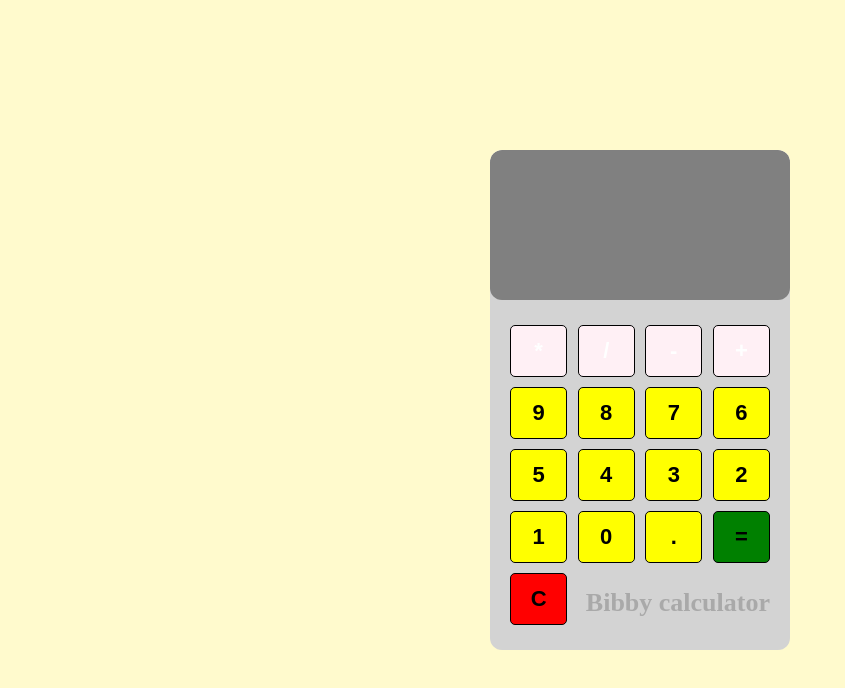
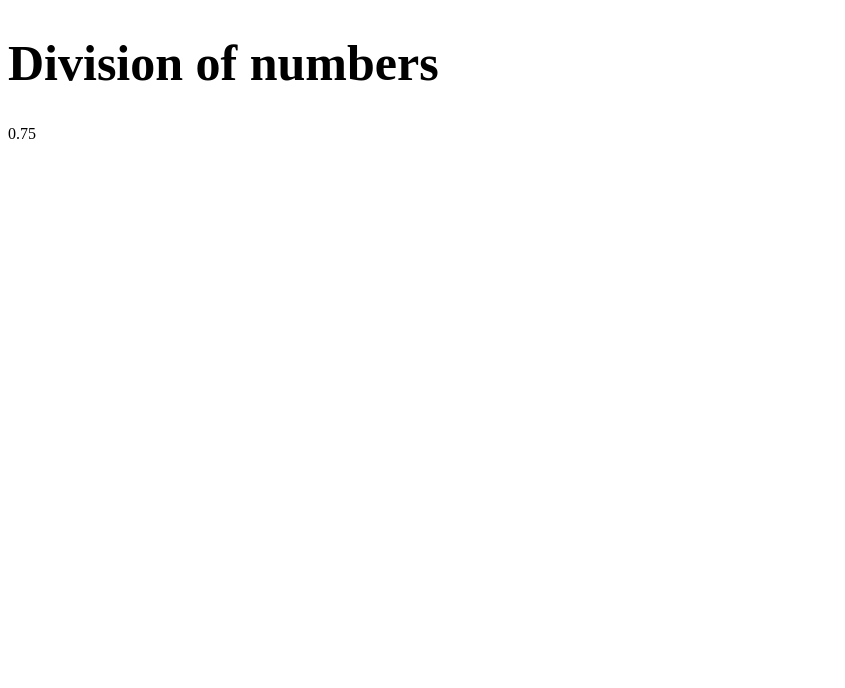
Before and after one commit to Basit403/javascripts-pratics, a plain HTML site: page javascripts pratice/index.html in a window 1280 px wide. Shown: the whole page, without its empty margins (0-845 px from the left). Drawn offline with Linux system fonts and the light colour scheme.

Commit message:
new file

```diff
--- a/javascripts pratice/css/main.css
+++ b/javascripts pratice/css/main.css
@@ -1,76 +1,3 @@
-*{
-    margin: 0;
-    padding: 0;
-    box-sizing: border-box;
+h1{
+    font-size: 50px;
 }
-
-body{
-    min-height: 100vh;
-    background: lemonchiffon;
-    display: flex;
-    justify-content: center;
-    align-items: center;
-}
-
-.calculator{
-    width: 300px;
-    height: 500px;
-    background: lightgrey;
-    overflow: hidden;
-    border-radius: 12px ;
-}
-
-form input{
-    width: 100%;
-    height: 150px;
-    border: none;
-    border-radius: 12px;
-    color: white;
-    background: gray;
-    font-size: 2rem;
-    padding: 1rem;
-    text-align: right;
-    pointer-events: none;
-}
-
-.buttons{
-    display: flex;
-    flex-wrap: wrap;
-    justify-content: space-between;
-    padding: 20px;
-}
-
-button{
-    flex: 0 0 22%;
-    margin: 5px 0;
-    border: 1px solid black;
-    width: 60px;
-    height: 52px;
-    font-size: 22px;
-    font-weight: 600;
-    border-radius: 5px;
-    cursor: pointer;
-}
-
-.btn-yellow{
-    color: white;
-    background: lavenderblush;
-}
-
-.btn-grey{
-    background: yellow;
-}
-
-.btn-equal{
-    background-color: green;
-}
-
-.btn-clear{
-    background: red;
-}
-
-h1{
-    margin-top: 20px;
-    font-size: 26px;
-    color: darkgray;
-}
--- a/javascripts pratice/index.html
+++ b/javascripts pratice/index.html
@@ -4,42 +4,13 @@
 
     <head>
         <meta charset="utf-8">
-        <title>javascripts pratice!</title>
+        <title>My pratics</title>
         <link rel="stylesheet" type="text/css" href="css/main.css">
     </head>
 
     <body>
-        <section class="calculator">
-            <form>
-                <input type="text" class="screen">
-            </form>
+        <h1>Division of numbers</h1>
 
-
-
-            <div class="buttons">
-                <button type="button" class="btn btn-yellow" data-num="*">*</button>
-                <button type="button" class="btn btn-yellow" data-num="/">/</button>
-                <button type="button" class="btn btn-yellow" data-num="-">-</button>
-                <button type="button" class="btn btn-yellow" data-num="+">+</button>
-
-                <button type="button" class="btn btn-grey" data-num="9">9</button>
-                <button type="button" class="btn btn-grey" data-num="8">8</button>
-                <button type="button" class="btn btn-grey" data-num="7">7</button>
-                <button type="button" class="btn btn-grey" data-num="6">6</button>
-                <button type="button" class="btn btn-grey" data-num="5">5</button>
-                <button type="button" class="btn btn-grey" data-num="4">4</button>
-                <button type="button" class="btn btn-grey" data-num="3">3</button>
-                <button type="button" class="btn btn-grey" data-num="2">2</button>
-                <button type="button" class="btn btn-grey" data-num="1">1</button>
-                <button type="button" class="btn btn-grey" data-num="0">0</button>
-                <button type="button" class="btn btn-grey" data-num=".">.</button>
-
-                <button type="button" class="btn-equal">=</button>
-                <button type="button" class="btn-clear">C</button>
-                <h1>Bibby calculator</h1>
-            </div>
-
-        </section>
         <script src="/javascripts pratice/test.js"></script>
     </body>
 
--- a/javascripts pratice/test.js
+++ b/javascripts pratice/test.js
@@ -1,55 +1,8 @@
-(function() {
-    //create a function by taking my screen,buttons,clear,equal and storing it inside a variable
-    let screen = document.querySelector('.screen');
-    let buttons = document.querySelectorAll('.btn');
-    let clear= document.querySelector('.btn-clear');
-    let equal = document.querySelector('.btn-equal');
+function average(a,b,c,d,e) {
 
-    /* taking my buttons varaible,i have so many buttons
-        so to find out which button was pressed i use
-        foreach then i create a function so i add event
-        listener to find out the button that was pressed
-        and i give it and event name "click" and i set
-        fuction that the function will only work if the event
-        is active.i set a variable value and i take my values
-        using e.target.datasetnum.i take my screen variable
-        to put the values in my screen and to add those values
-        by doing "screen.value += value;".
-    */
+    var div = (a / b);
+    return div;
+}
 
-    buttons.forEach(function(button) {
-        button.addEventListener('click', function(e) {
-            let value = e.target.dataset.num;
-            screen.value += value;
-        })
-
-    });
-
-    /* taking my equal variable, so i add eventlistener to make
-        the equal button working if anyone clicks and add event
-        name "click" and i set a function ("e" means the function only works if the event is active).
-        i set a if statement that if my screen is having a value of empty and u press the equal button
-        it should not show anything.so i set an else statement and i use eval to evaluates what is on
-        my screen value.
-    */
-
-    equal.addEventListener('click', function(e){
-        if (screen.value === '') {
-            screen.value = "";
-        }else{
-            let answer = eval(screen.value);
-            screen.value =answer;
-        }
-    })
-
-    /* taking my clear variable,i add eventlistener and set the name to be click,i pass
-    a function and i set the screen value to be empty.
-    */
-
-    clear.addEventListener('click', function(e){
-        screen.value = "";
-    })
-
-
-
-})();
+var myresult = average (3,4,9,9)
+document.write(myresult);
```
